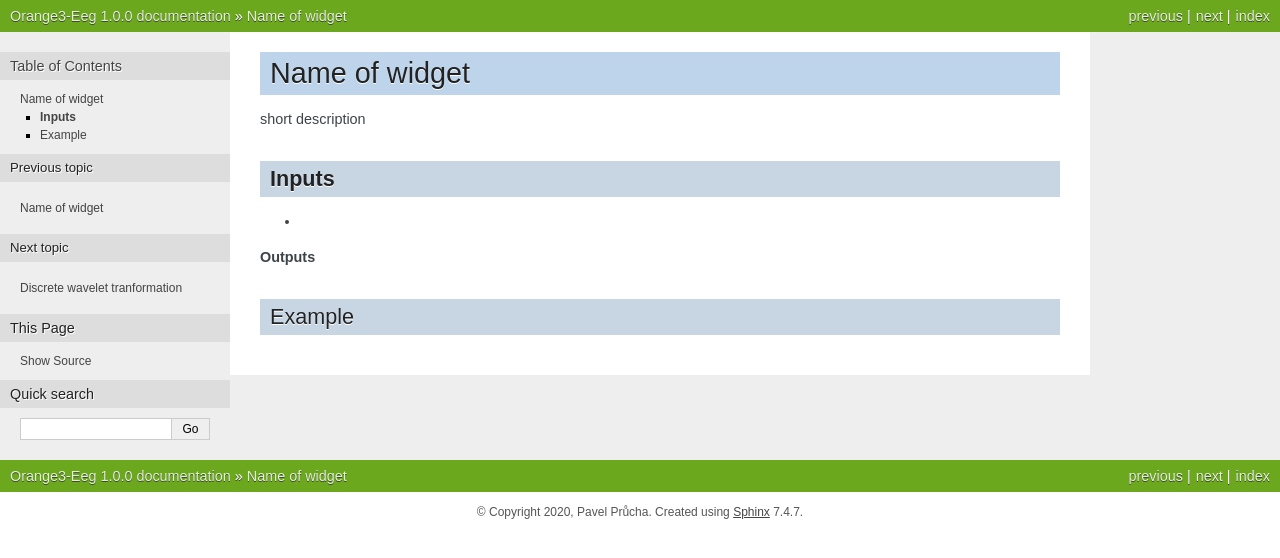
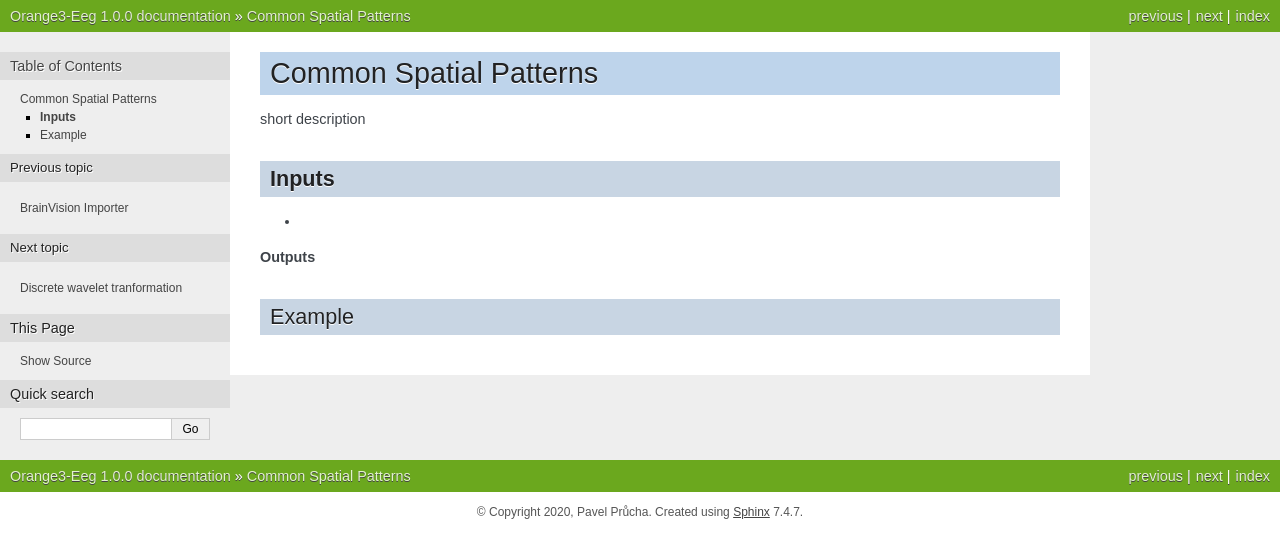
Before and after one commit to Iopi/orange-EEG, a Sphinx documentation site: the page built from doc/widgets/CSP.md, in a window 1280 px wide. Shown: the top 558 px of the page. Built offline with Sphinx 7.4.7, drawn with Linux system fonts in a browser that asks for light colours.

Commit message:
doc change 2

```diff
--- a/doc/widgets/CSP.md
+++ b/doc/widgets/CSP.md
@@ -1,5 +1,5 @@
-Name of widget
-==============
+Common Spatial Patterns
+=======================
 short description
 
 
--- a/doc/widgets/brainvisionimporter.md
+++ b/doc/widgets/brainvisionimporter.md
@@ -1,5 +1,5 @@
-Name of widget
-==============
+BrainVision Importer
+====================
 short description
 
 
```
Also changed, not shown: doc/widgets/DiscreteWaveletTranformation.md (+0 -2 lines).
